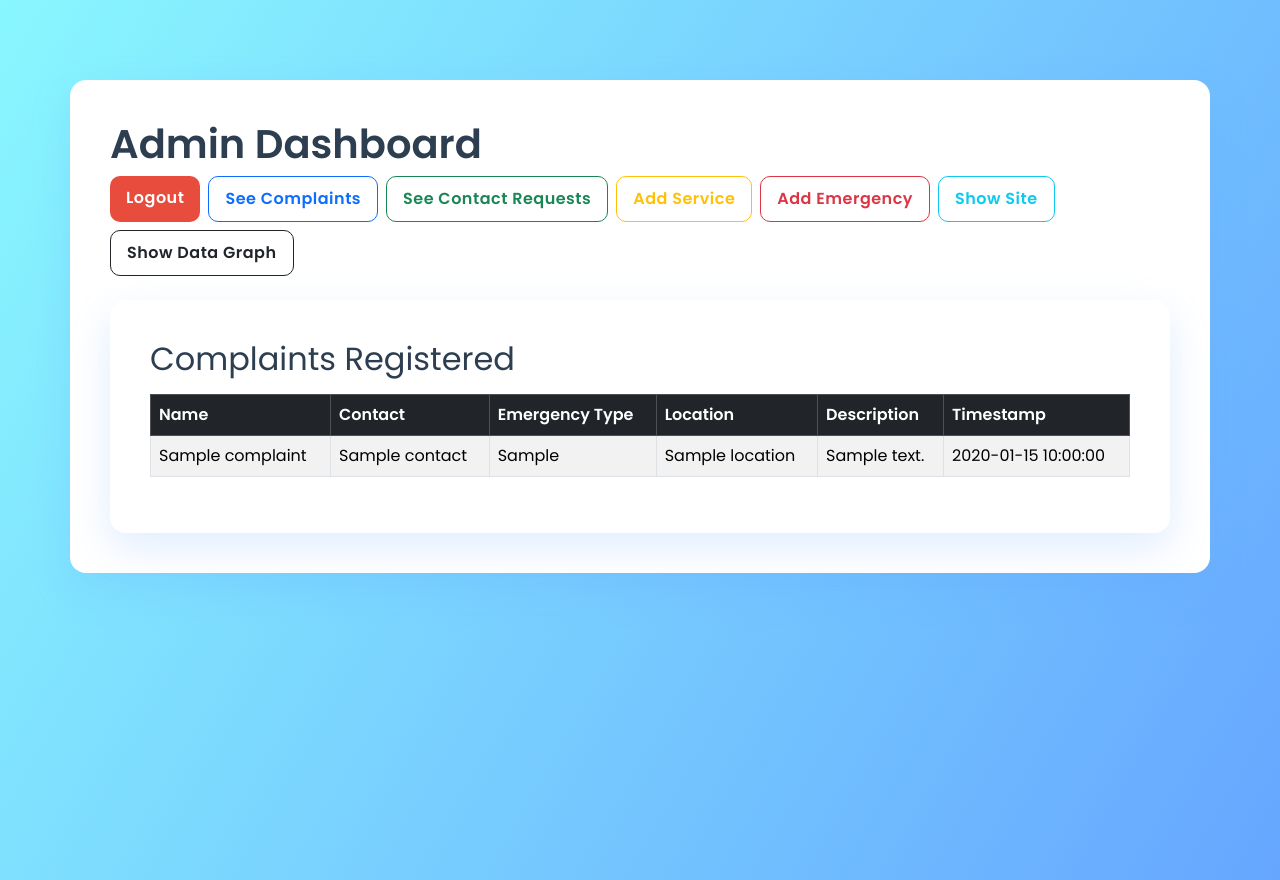
After one commit to adityaB-code100/ResQConnect, a Flask app: page /admin/complaints in a window 1280 px wide. The commit adds this page. Run offline with Flask 3, Linux system fonts and the light colour scheme; the visitor is signed in with stand-in values (Sample User, id 1); a database or web service that is not in the repository returns one stand-in record (values such as "Sample title"); parts of the project's set-up code (start-up, migrations or seed data) failed here and were passed over.

Commit message:
Add all changes for Admin

```diff
--- /dev/null
+++ b/admin_routes.py
@@ -0,0 +1,91 @@
+# admin_routes.py
+from flask import Blueprint, render_template
+from extension import mongo
+from flask import Flask, render_template, redirect, request, session, url_for, jsonify
+from collections import Counter
+import plotly.graph_objs as go
+import plotly
+import json
+
+
+
+admin_bp = Blueprint('admin', __name__)
+@admin_bp.route("/Admin")
+def dashboard():
+    if not session.get("logged_in"):
+        return redirect(url_for("admin.login"))
+    return render_template('Admin.html')
+
+@admin_bp.route("/login", methods=["GET", "POST"])
+def login():
+    if request.method == "POST":
+        username = request.form.get("username")
+        password = request.form.get("password")
+        if username == "Admin" and password == "1234":
+            session["logged_in"] = True
+            session["username"] = username
+            return redirect(url_for("admin.dashboard"))  # or correct endpoint
+        else:
+            # Optional: flash or log message
+            print("Invalid credentials")
+            return render_template("login.html", error="Invalid credentials")  # 💡 Show error
+
+    return render_template("login.html")  # ✅ This handles GET requests
+
+@admin_bp.route("/logout")
+def logout():
+    session.clear()
+    #flash("You have been logged out.", "info")
+    return redirect(url_for("admin.login"))
+
+
+
+
+@admin_bp.route("/admin/complaints")
+def ad_complaints():
+        complaints = list(mongo.db.complaints.find())
+        complaints.reverse()
+        if not session.get("logged_in"):
+            return redirect(url_for("admin.login"))
+        return render_template('complaint.html',complaints=complaints)
+
+from flask import render_template
+from collections import Counter
+import plotly.graph_objs as go
+import plotly
+import json
+@admin_bp.route('/admin/data-graph')
+def data_graph():
+    data = list(mongo.db.complaints.find())
+
+    # --- Emergency Type Frequency Chart ---
+    emergency_types = [entry['emergency_type'] for entry in data if entry.get('emergency_type')]
+    type_counts = dict(Counter(emergency_types))
+    labels = list(type_counts.keys())
+    values = list(type_counts.values())
+
+    bar_chart = go.Bar(x=labels, y=values, marker_color='rgb(66, 135, 245)')
+    layout = go.Layout(title='Emergency Type Frequency',
+                       xaxis=dict(title='Emergency Type'),
+                       yaxis=dict(title='Count'))
+    fig_type = go.Figure(data=[bar_chart], layout=layout)
+    graphJSON_type = json.dumps(fig_type, cls=plotly.utils.PlotlyJSONEncoder)
+
+    # --- Complaints Per Day Chart ---
+    date_counts = Counter(
+        entry['timestamp'].strftime('%Y-%m-%d')
+        for entry in data if entry.get('timestamp')
+    )
+    date_labels = sorted(date_counts)
+    date_values = [date_counts[date] for date in date_labels]
+
+    line_chart = go.Scatter(x=date_labels, y=date_values, mode='lines+markers',
+                            marker=dict(color='rgb(255, 100, 100)'))
+    layout_date = go.Layout(title='Complaints Per Day',
+                            xaxis=dict(title='Date'),
+                            yaxis=dict(title='Number of Complaints'))
+    fig_date = go.Figure(data=[line_chart], layout=layout_date)
+    graphJSON_date = json.dumps(fig_date, cls=plotly.utils.PlotlyJSONEncoder)
+    if not session.get("logged_in"):
+            return redirect(url_for("admin.login"))
+    return render_template("datagraph.j2", graphJSON_type=graphJSON_type, graphJSON_date=graphJSON_date)
--- /dev/null
+++ b/extension.py
@@ -0,0 +1,3 @@
+from flask_pymongo import PyMongo
+
+mongo = PyMongo()
--- a/gemini_api.py
+++ b/gemini_api.py
@@ -1,5 +1,5 @@
 import google.generativeai as genai
-api='api'
+#api='api'
 genai.configure(api_key=api)
 
 # Load the Gemini model
--- a/main.py
+++ b/main.py
@@ -1,25 +1,26 @@
-from flask import Flask, render_template, redirect, request
-from flask_pymongo import PyMongo
+from flask import Flask, render_template, redirect, request, session, url_for, jsonify
 from bson.objectid import ObjectId
 import requests
 import json
-from datetime import datetime, timedelta
-from flask import  jsonify
+from datetime import datetime
 from gemini_api import generate_gemini_response
-from data_fetcher import alert_store, wether_store,cleanup_old_alerts, cleanup_old_weather
-
-
+from data_fetcher import alert_store, wether_store, cleanup_old_alerts, cleanup_old_weather
+from extension import mongo  # ✅ New import
+from admin_routes import admin_bp  # ✅ Now this won't cause circular import
 
 app = Flask(__name__)
+app.secret_key = "your_secret_key"
 
 with open('config.json', 'r') as c:
     params = json.load(c)["params"]
 
-# MongoDB connection
 app.config["MONGO_URI"] = params["mongo_uri"]
-mongo = PyMongo(app)
+mongo.init_app(app)  # ✅ Initialize mongo here
 
-# Routes
+app.register_blueprint(admin_bp)
+
+
+# ------------------- ROUTES -------------------
 
 @app.route('/', methods=['GET', 'POST'])
 def index():
@@ -36,7 +37,6 @@ def index():
         return redirect('/register')
     return render_template('Home.html')
 
-
 @app.route('/c', methods=['GET', 'POST'])
 def contact():
     if request.method == 'POST':
@@ -51,72 +51,48 @@ def contact():
         return redirect('/contactus')
     return render_template('Home.html')
 
-
 @app.route("/tagline/<string:Emergency_id>")
 def tagline(Emergency_id):
     emergency = mongo.db.emergencies.find_one({"_id": ObjectId(Emergency_id)})
     return render_template('tagline.html', emergency=emergency)
 
-
 @app.route("/home")
 def home():
     return render_template('Home.html')
-
 
 @app.route("/register")
 def register():
     return render_template('register.html')
 
-
 @app.route("/service/<string:card_id>")
 def first_aid(card_id):
     card = mongo.db.card.find_one({"_id": ObjectId(card_id)})
-    print(card_id)
-    # card = mongo.db.card.find_one({"_id": card_id})
-
-
     if not card:
-        return "Card not found", 404  # Or render a custom error page
-
+        return "Card not found", 404
     firstaid_para = card.get('description', '')
     firstaid_list = firstaid_para.split('.')
     return render_template('first_aid.html', card=card, firstaid_list=firstaid_list)
-
-
 
 @app.route("/service")
 def service():
     cards = mongo.db.card.find()
     return render_template('service.html', cards=cards)
 
-
 @app.route("/contactus")
 def contactus():
     return render_template('contact.html')
-
 
 @app.route("/about")
 def about():
     return render_template('about.html')
 
-
-@app.route("/Admin")
-def Admin():
-    contacts = list(mongo.db.contacts.find())
-    print(contacts)
-
-    return render_template('Admin.html',contacts=contacts)
-
-
 @app.route("/policy")
 def policy():
     return render_template('policy.html')
 
-
 @app.route('/alerts')
 def show_recent_global_alerts():
     recent_alerts = list(mongo.db.alerts.find().sort("date", -1))
-
     seen = set()
     filtered_alerts = []
     for alert in recent_alerts:
@@ -126,16 +102,12 @@ def show_recent_global_alerts():
             filtered_alerts.append(alert)
         if len(filtered_alerts) == 5:
             break
-
-    recent_alerts = filtered_alerts
-    return render_template('alerts.html', events=recent_alerts)
-
+    return render_template('alerts.html', events=filtered_alerts)
 
 @app.route('/weather')
 def show_weather():
-    weather=mongo.db.weather.find_one(sort=[("time", -1)])
+    weather = mongo.db.weather.find_one(sort=[("time", -1)])
     return render_template('weather.html', weather=weather)
-
 
 @app.route('/g')
 def indexb():
@@ -143,18 +115,16 @@ def indexb():
 
 @app.route('/generate', methods=['POST'])
 def generate_response():
-
     data = request.get_json()
     prompt = data.get('prompt', '')
+    response = generate_gemini_response(prompt)
+    return jsonify({'response': response})
 
-    # Simulated AI response
-    response = generate_gemini_response(prompt)
-    # print(response)
-
-    return jsonify({'response': response})
 @app.errorhandler(404)
 def page_not_found(e):
     return render_template('404.html'), 404
+
+# ------------------- MAIN -------------------
 
 if __name__ == "__main__":
     app.run(debug=True)
--- a/templates/Admin.html
+++ b/templates/Admin.html
@@ -1,16 +1,78 @@
+<!DOCTYPE html>
+<html lang="en">
+<head>
+  <meta charset="UTF-8">
+  <title>Admin Dashboard</title>
+  <link href="https://cdn.jsdelivr.net/npm/bootstrap@5.3.3/dist/css/bootstrap.min.css" rel="stylesheet">
+  <link href="https://fonts.googleapis.com/css2?family=Poppins:wght@400;600&display=swap" rel="stylesheet">
 
- {% extends "layout.html" %}
+  <style>
+    body {
+      font-family: 'Poppins', sans-serif;
+      background: linear-gradient(120deg, #89f7fe 0%, #66a6ff 100%);
+      margin: 0;
+      padding: 0;
+      min-height: 100vh;
+      color: #2c3e50;
+    }
 
-{% block body %}
-<div class="service">
-    {% for contact in contacts %}
-        <div class="card">
-            <h1>{{ contact.name }}</h1>
-            <p><strong>Contact:</strong> {{ contact.contact }}</p>
-            <p><strong>Location:</strong> {{ contact.location }}</p>
-            <p><strong>Description:</strong> {{ contact.description }}</p>
-            <p><strong>Timestamp:</strong> {{ contact.timestamp.strftime('%Y-%m-%d %H:%M:%S') }}</p>
-        </div>
-    {% endfor %}
+    h1 {
+      font-weight: 700;
+    }
+
+    .container {
+      background: #ffffff;
+      padding: 40px;
+      margin-top: 80px;
+      border-radius: 16px;
+      box-shadow: 0 15px 40px rgba(102, 166, 255, 0.2);
+    }
+
+    .btn {
+      font-weight: 600;
+      letter-spacing: 0.5px;
+      padding: 10px 16px;
+      border-radius: 10px;
+      transition: transform 0.2s ease;
+    }
+
+    .btn:hover {
+      transform: scale(1.05);
+    }
+
+    .btn-danger {
+      background-color: #e74c3c;
+      border: none;
+    }
+
+    .btn-danger:hover {
+      background-color: #c0392b;
+    }
+  </style>
+</head>
+<body>
+
+<div class="container">
+  <div class="d-flex justify-content-between align-items-center mb-4 flex-wrap">
+    <h1>Admin Dashboard</h1>
+    <div class="d-flex flex-wrap gap-2">
+      <a href="{{ url_for('admin.logout') }}" class="btn btn-danger">Logout</a>
+      <a href="/admin/complaints" class="btn btn-outline-primary">See Complaints</a>
+      <a href="/home" class="btn btn-outline-success">See Contact Requests</a>
+      <a href="/home" class="btn btn-outline-warning">Add Service</a>
+      <a href="/home" class="btn btn-outline-danger">Add Emergency</a>
+      <a href="/service" class="btn btn-outline-info">Show Site</a>
+      <a href="/admin/data-graph" class="btn btn-outline-dark">Show Data Graph</a>
+    </div>
+  </div>
+  <!-- Content Block -->
+  <div class="mt-4">
+    {% block content %}
+    <!-- Child template content goes here -->
+    {% endblock %}
+  </div>
+
 </div>
-{% endblock %}
+
+</body>
+</html>
--- /dev/null
+++ b/templates/complaint.html
@@ -0,0 +1,33 @@
+{% extends 'admin.html' %}
+
+{% block content %}
+<div class="container mt-4">
+  <h2 class="mb-3">Complaints Registered</h2>
+  <div class="table-responsive">
+    <table class="table table-bordered table-striped">
+      <thead class="table-dark">
+        <tr>
+          <th>Name</th>
+          <th>Contact</th>
+          <th>Emergency Type</th>
+          <th>Location</th>
+          <th>Description</th>
+          <th>Timestamp</th>
+        </tr>
+      </thead>
+      <tbody>
+        {% for entry in complaints %}
+        <tr>
+          <td>{{ entry.name }}</td>
+          <td>{{ entry.contact }}</td>
+          <td>{{ entry.emergency_type }}</td>
+          <td>{{ entry.location }}</td>
+          <td>{{ entry.description }}</td>
+          <td>{{ entry.timestamp.strftime('%Y-%m-%d %H:%M:%S') }}</td>
+        </tr>
+        {% endfor %}
+      </tbody>
+    </table>
+  </div>
+</div>
+{% endblock %}
--- a/templates/layout.html
+++ b/templates/layout.html
@@ -9,6 +9,8 @@
     <link rel="preconnect" href="https://fonts.googleapis.com">
     <link rel="preconnect" href="https://fonts.gstatic.com" crossorigin>
     <link href="https://fonts.googleapis.com/css2?family=Oswald:wght@200..700&family=Plus+Jakarta+Sans:ital@0;1&display=swap" rel="stylesheet">
+    <!-- In layout.html head section -->
+<link href="https://cdn.jsdelivr.net/npm/bootstrap@5.3.3/dist/css/bootstrap.min.css" rel="stylesheet">
 
     <!-- Your CSS File -->
     <link rel="stylesheet" href="{{ url_for('static', filename='css/style.css') }}">
```
Also changed, not shown: templates/datagraph.j2 (added, +21 -0 lines), templates/login.html (added, +99 -0 lines).
